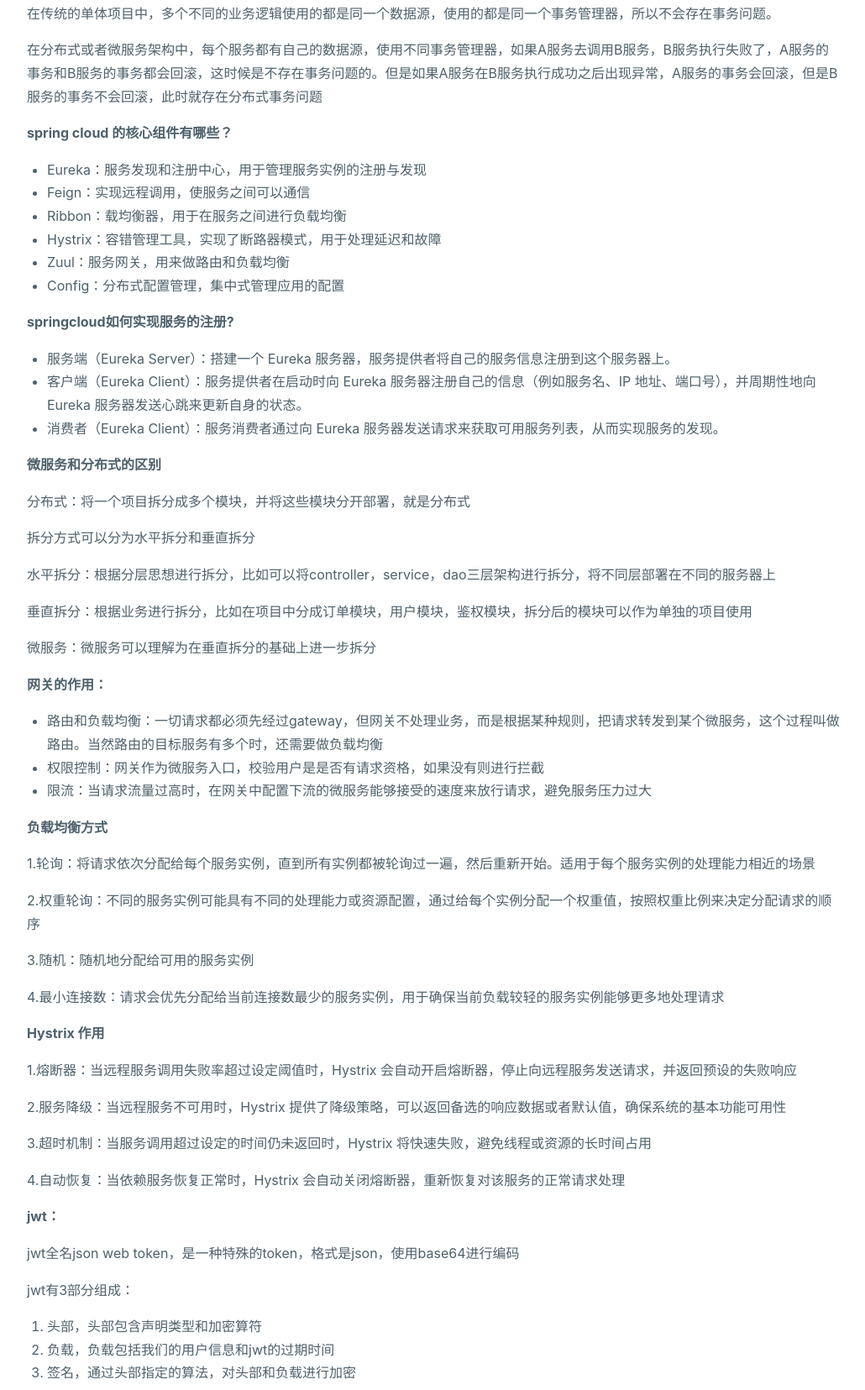
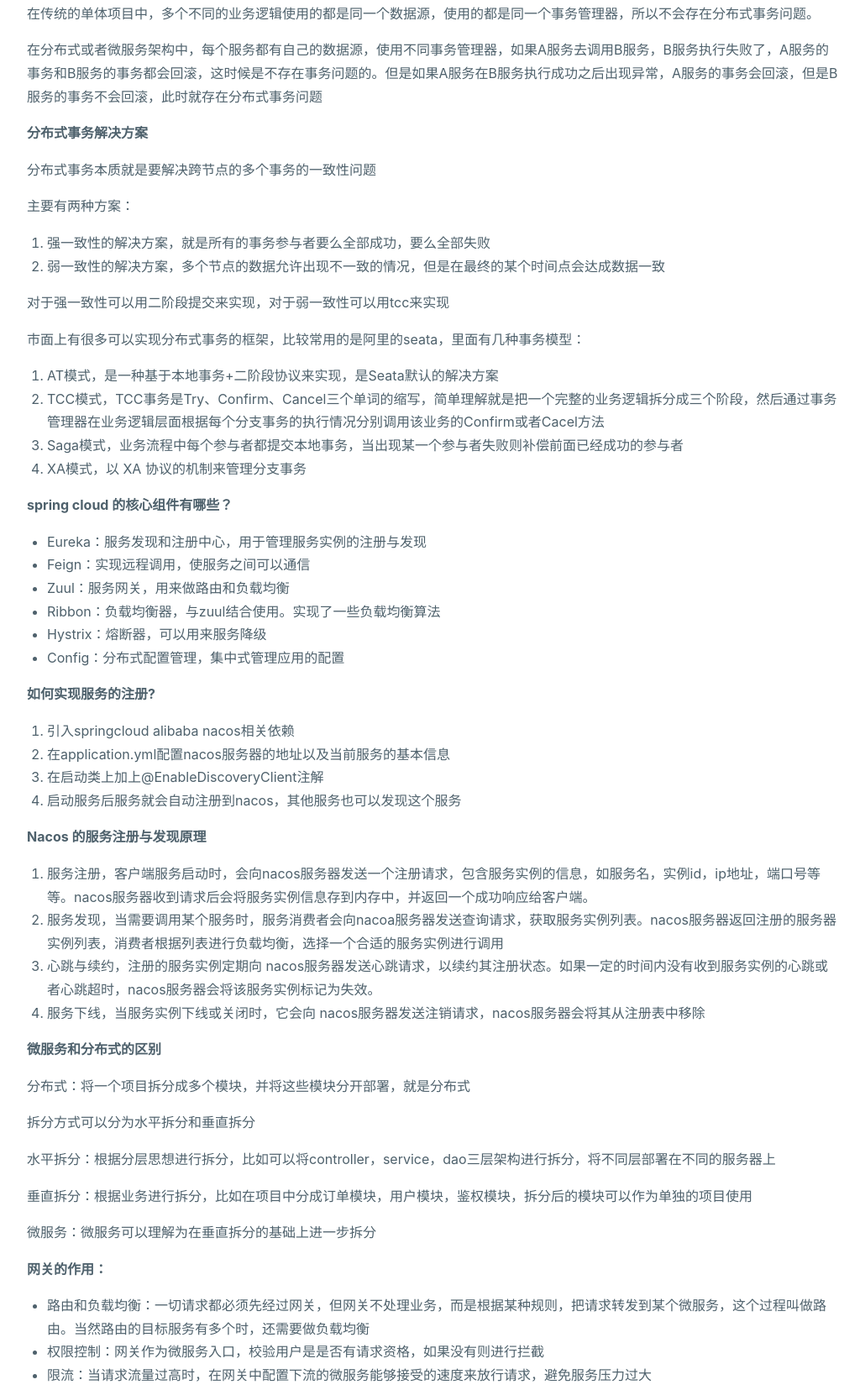
Before and after one commit to laimtao/laimtao.github.io, a plain HTML site: page 2024/08/06/分布式/index.html in a window 1280 px wide. Shown: the part 415-2070 px from the top of the page at 84% size, without its empty margins (124-1154 px from the left). Drawn offline with Linux system fonts and the light colour scheme.

Commit message:
Site updated: 2024-08-18 14:16:01

```diff
--- a/2024/08/06/分布式/index.html
+++ b/2024/08/06/分布式/index.html
@@ -94,23 +94,46 @@
 <li>分区容忍性（P）：系统在遇到网络分区的情况下仍然能够继续运行</li>
 </ul>
 <p><strong>分布式事务产生背景</strong></p>
-<p>在传统的单体项目中，多个不同的业务逻辑使用的都是同一个数据源，使用的都是同一个事务管理器，所以不会存在事务问题。</p>
+<p>在传统的单体项目中，多个不同的业务逻辑使用的都是同一个数据源，使用的都是同一个事务管理器，所以不会存在分布式事务问题。</p>
 <p>在分布式或者微服务架构中，每个服务都有自己的数据源，使用不同事务管理器，如果A服务去调用B服务，B服务执行失败了，A服务的事务和B服务的事务都会回滚，这时候是不存在事务问题的。但是如果A服务在B服务执行成功之后出现异常，A服务的事务会回滚，但是B服务的事务不会回滚，此时就存在分布式事务问题</p>
-<p> <strong>spring cloud 的核心组件有哪些？</strong></p>
+<p><strong>分布式事务解决方案</strong></p>
+<p>分布式事务本质就是要解决跨节点的多个事务的一致性问题</p>
+<p>主要有两种方案：</p>
+<ol>
+<li>强一致性的解决方案，就是所有的事务参与者要么全部成功，要么全部失败</li>
+<li>弱一致性的解决方案，多个节点的数据允许出现不一致的情况，但是在最终的某个时间点会达成数据一致</li>
+</ol>
+<p>对于强一致性可以用二阶段提交来实现，对于弱一致性可以用tcc来实现</p>
+<p>市面上有很多可以实现分布式事务的框架，比较常用的是阿里的seata，里面有几种事务模型：</p>
+<ol>
+<li>AT模式，是一种基于本地事务+二阶段协议来实现，是Seata默认的解决方案 </li>
+<li>TCC模式，TCC事务是Try、Confirm、Cancel三个单词的缩写，简单理解就是把一个完整的业务逻辑拆分成三个阶段，然后通过事务管理器在业务逻辑层面根据每个分支事务的执行情况分别调用该业务的Confirm或者Cacel方法</li>
+<li>Saga模式，业务流程中每个参与者都提交本地事务，当出现某一个参与者失败则补偿前面已经成功的参与者</li>
+<li>XA模式，以 XA 协议的机制来管理分支事务</li>
+</ol>
+<p><strong>spring cloud 的核心组件有哪些？</strong></p>
 <ul>
 <li>Eureka：服务发现和注册中心，用于管理服务实例的注册与发现</li>
 <li>Feign：实现远程调用，使服务之间可以通信</li>
-<li>Ribbon：载均衡器，用于在服务之间进行负载均衡</li>
-<li>Hystrix：容错管理工具，实现了断路器模式，用于处理延迟和故障</li>
 <li>Zuul：服务网关，用来做路由和负载均衡</li>
+<li>Ribbon：负载均衡器，与zuul结合使用。实现了一些负载均衡算法</li>
+<li>Hystrix：熔断器，可以用来服务降级</li>
 <li>Config：分布式配置管理，集中式管理应用的配置</li>
 </ul>
-<p><strong>springcloud如何实现服务的注册?</strong></p>
-<ul>
-<li>服务端（Eureka Server）：搭建一个 Eureka 服务器，服务提供者将自己的服务信息注册到这个服务器上。</li>
-<li>客户端（Eureka Client）：服务提供者在启动时向 Eureka 服务器注册自己的信息（例如服务名、IP 地址、端口号），并周期性地向 Eureka 服务器发送心跳来更新自身的状态。</li>
-<li>消费者（Eureka Client）：服务消费者通过向 Eureka 服务器发送请求来获取可用服务列表，从而实现服务的发现。</li>
-</ul>
+<p><strong>如何实现服务的注册?</strong></p>
+<ol>
+<li>引入springcloud alibaba nacos相关依赖</li>
+<li>在application.yml配置nacos服务器的地址以及当前服务的基本信息</li>
+<li>在启动类上加上@EnableDiscoveryClient注解</li>
+<li>启动服务后服务就会自动注册到nacos，其他服务也可以发现这个服务</li>
+</ol>
+<p><strong>Nacos 的服务注册与发现原理</strong></p>
+<ol>
+<li>服务注册，客户端服务启动时，会向nacos服务器发送一个注册请求，包含服务实例的信息，如服务名，实例id，ip地址，端口号等等。nacos服务器收到请求后会将服务实例信息存到内存中，并返回一个成功响应给客户端。</li>
+<li>服务发现，当需要调用某个服务时，服务消费者会向nacoa服务器发送查询请求，获取服务实例列表。nacos服务器返回注册的服务器实例列表，消费者根据列表进行负载均衡，选择一个合适的服务实例进行调用</li>
+<li>心跳与续约，注册的服务实例定期向 nacos服务器发送心跳请求，以续约其注册状态。如果一定的时间内没有收到服务实例的心跳或者心跳超时，nacos服务器会将该服务实例标记为失效。</li>
+<li>服务下线，当服务实例下线或关闭时，它会向 nacos服务器发送注销请求，nacos服务器会将其从注册表中移除</li>
+</ol>
 <p><strong>微服务和分布式的区别</strong></p>
 <p>分布式：将一个项目拆分成多个模块，并将这些模块分开部署，就是分布式</p>
 <p>拆分方式可以分为水平拆分和垂直拆分</p>
@@ -119,7 +142,7 @@
 <p>微服务：微服务可以理解为在垂直拆分的基础上进一步拆分</p>
 <p><strong>网关的作用：</strong></p>
 <ul>
-<li>路由和负载均衡：一切请求都必须先经过gateway，但网关不处理业务，而是根据某种规则，把请求转发到某个微服务，这个过程叫做路由。当然路由的目标服务有多个时，还需要做负载均衡</li>
+<li>路由和负载均衡：一切请求都必须先经过网关，但网关不处理业务，而是根据某种规则，把请求转发到某个微服务，这个过程叫做路由。当然路由的目标服务有多个时，还需要做负载均衡</li>
 <li>权限控制：网关作为微服务入口，校验用户是是否有请求资格，如果没有则进行拦截</li>
 <li>限流：当请求流量过高时，在网关中配置下流的微服务能够接受的速度来放行请求，避免服务压力过大</li>
 </ul>
@@ -129,15 +152,13 @@
 <p>3.随机：随机地分配给可用的服务实例</p>
 <p>4.最小连接数：请求会优先分配给当前连接数最少的服务实例，用于确保当前负载较轻的服务实例能够更多地处理请求</p>
 <p><strong>Hystrix 作用</strong></p>
-<p>1.熔断器：当远程服务调用失败率超过设定阈值时，Hystrix 会自动开启熔断器，停止向远程服务发送请求，并返回预设的失败响应</p>
-<p>2.服务降级：当远程服务不可用时，Hystrix 提供了降级策略，可以返回备选的响应数据或者默认值，确保系统的基本功能可用性</p>
-<p>3.超时机制：当服务调用超过设定的时间仍未返回时，Hystrix 将快速失败，避免线程或资源的长时间占用</p>
-<p>4.自动恢复：当依赖服务恢复正常时，Hystrix 会自动关闭熔断器，重新恢复对该服务的正常请求处理</p>
+<p>当系统中有一个服务发生故障时，其他调用它的服务也会收到影响。如果我们不去处理，就会最终导致一个服务失败，调用了这个服务的整条链路都失败的情况，造成服务雪崩。</p>
+<p>Hystrix 会对故障进行监控。当某个服务发生故障后，返回一个可以处理的响应。而不是长时间的等待或者抛出调用方无法处理的异常。这样就可以保证故障不会蔓延，避免了服务雪崩的问题</p>
 <p><strong>jwt：</strong></p>
 <p>jwt全名json web token，是一种特殊的token，格式是json，使用base64进行编码</p>
 <p>jwt有3部分组成：</p>
 <ol>
-<li>头部，头部包含声明类型和加密算符</li>
+<li>头部，头部包含声明类型和加密算法</li>
 <li>负载，负载包括我们的用户信息和jwt的过期时间</li>
 <li>签名，通过头部指定的算法，对头部和负载进行加密</li>
 </ol>
```
Also changed, not shown: 2024/07/18/java基础/index.html (+2 -0 lines), 2024/07/18/jvm/index.html (+5 -5 lines), 2024/07/18/liunx/index.html (+8 -0 lines), 2024/07/18/mq/index.html (+9 -6 lines), 2024/07/18/redis/index.html (+11 -10 lines), 2024/07/18/设计模式/index.html (+2 -2 lines).
